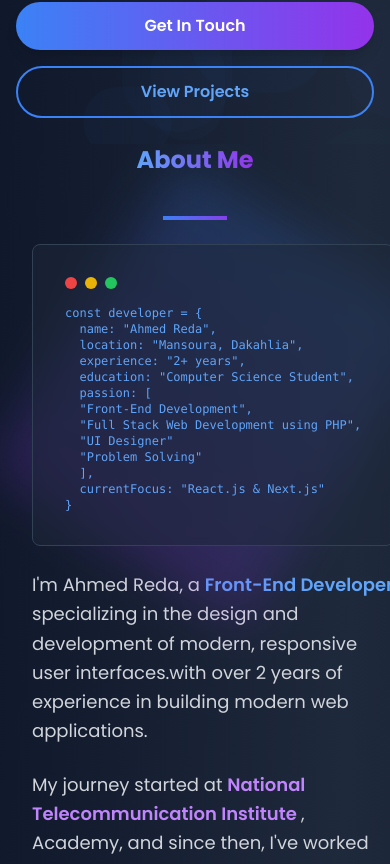
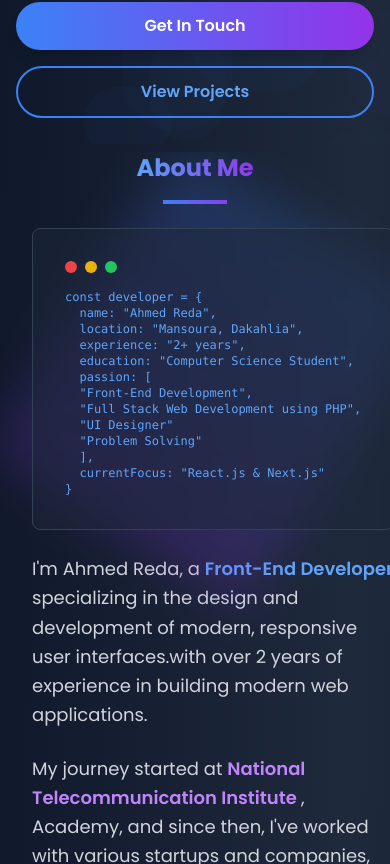
Before and after one commit to Ahmedredaa119/portfolio-react-, a React (Vite) app: page / in a window 390 px wide. Shown: the part 700-1564 px from the top of the page. Built offline with nearby package versions, Linux system fonts and the light colour scheme.

Commit message:
Update About.tsx

```diff
--- a/src/components/About.tsx
+++ b/src/components/About.tsx
@@ -26,7 +26,7 @@ const About = () => {
   ];
 
   return (
-    <section id="about" className="ppy-12 md:py-20 px-4 md:px-0 relative overflow-hidden">
+    <section id="about" className="ppy-12 md:py-20 mt-2 px-4 md:px-0 relative overflow-hidden">
       <div className="max-w-7xl mx-auto px-4 sm:px-6 lg:px-8" ref={ref}>
         <motion.div
           initial={{ opacity: 0, y: 50 }}
@@ -35,7 +35,7 @@ const About = () => {
           className="relative order-2 md:order-1"
         >
 
-          <h2 className="text-center  mb-10 md:mb-16">
+          <h2 className="text-center   mb-4 md:mb-4">
             <span className="bg-gradient-to-r from-blue-400 to-purple-600 bg-clip-text text-transparent text-2xl sm:text-3xl md:text-5xl font-bold mb-4 text-center">
               About Me
             </span>
```
